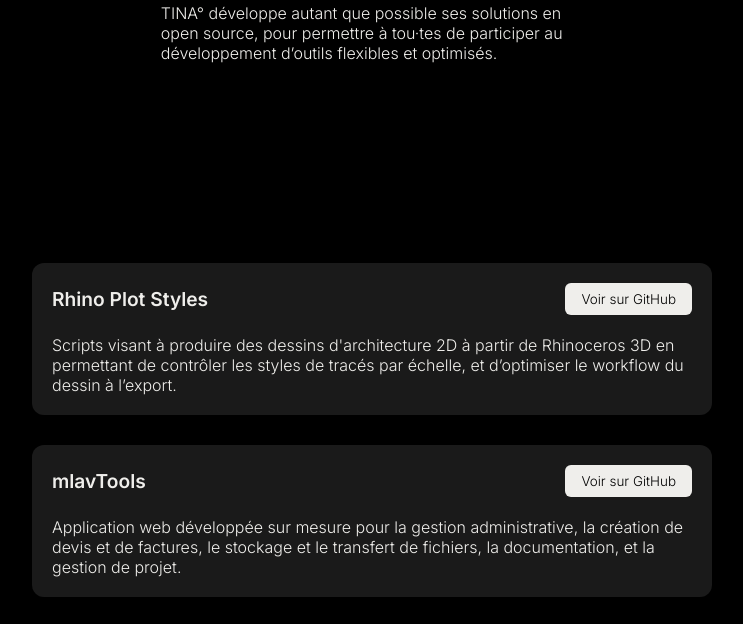
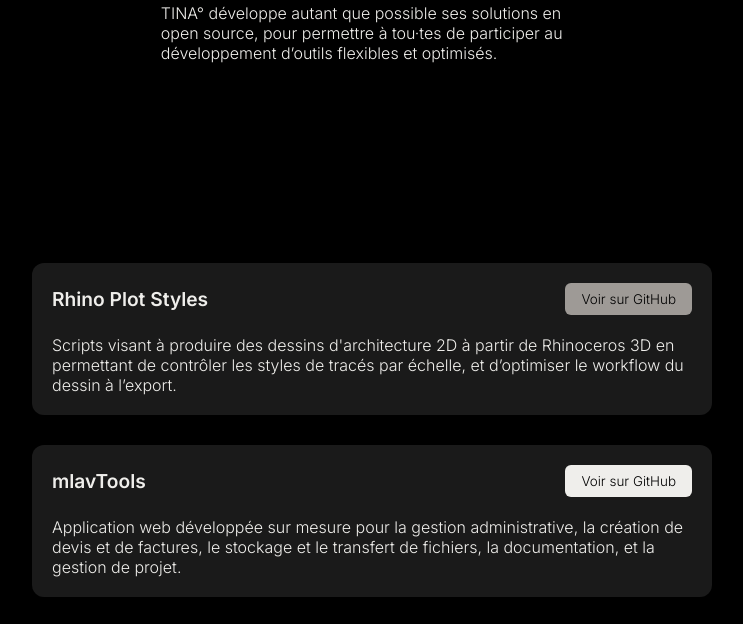
Before and after one commit to artonoximee/tina, a plain HTML site: page index.html in a window 1280 px wide. In both pictures the pointer is over the link 896 px from the left and 3264 px from the top of the page. Shown: the part 2966-3590 px from the top of the page, without its empty margins (268-1011 px from the left). Drawn offline with Linux system fonts and the light colour scheme.

Commit message:
added content and styled links

```diff
--- a/index.html
+++ b/index.html
@@ -117,6 +117,10 @@
       </p>
     </div>
 
+    <div class="txt-md">
+      TINA° a été créée à l’initiative de Maud et Antoine, architectes de formation et fondateur·ices du <a href="http://mlav.land" target="_blank">Micro&#8209;Laboratoire pour l’Architecture et la Ville</a>.
+    </div>
+
     <div class="void"></div>
 
   </div>
--- a/stylesheet.css
+++ b/stylesheet.css
@@ -9,6 +9,14 @@ body {
   background-color: #000000;
   color: #efeeeb;
   font-family: 'Inter', sans-serif;
+}
+
+a {
+  color: #efeeeb;
+}
+
+a:hover {
+  text-decoration: none;
 }
 
 .void {
@@ -101,3 +109,7 @@ body {
   text-decoration: none;
   font-weight: 300;
 }
+
+.btn-github:hover {
+  background-color: #9e9a96;
+}
```
